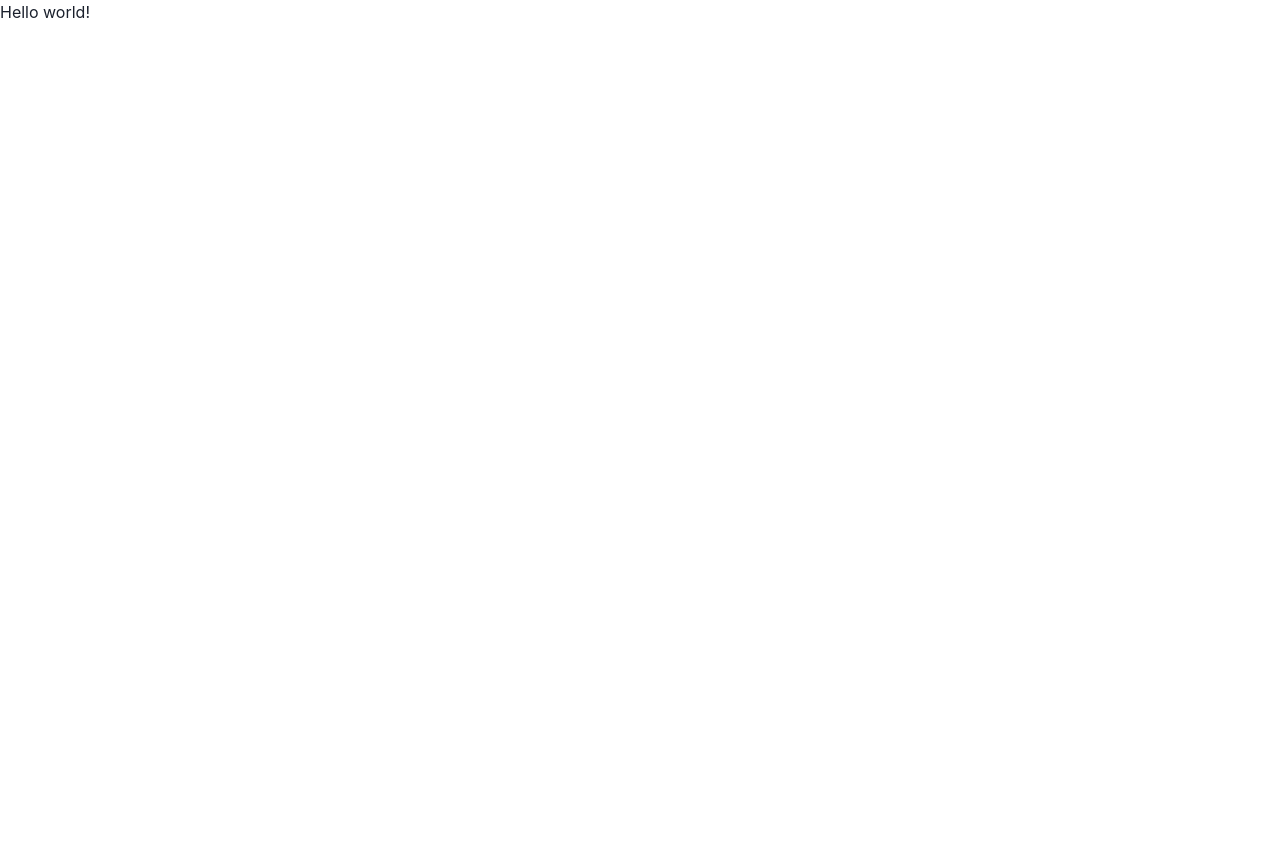
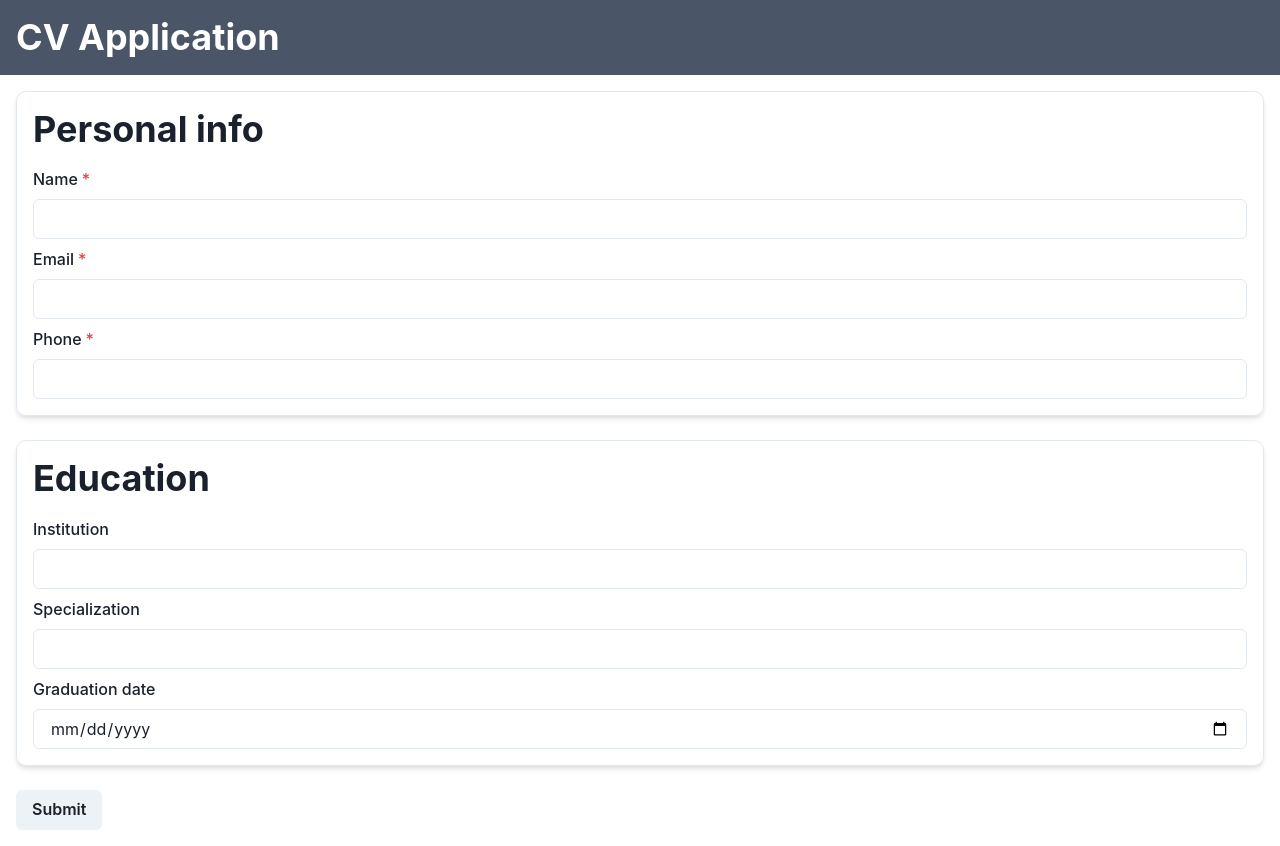
Before and after one commit to isikava/cv-app, a React (Create React App) app: page / in a window 1280 px wide. Before the commit the page ends 800 px from the top, so only its background shows below. Built offline with nearby package versions, Linux system fonts and the light colour scheme.

Commit message:
Form mockup

```diff
--- a/src/App.js
+++ b/src/App.js
@@ -1,8 +1,87 @@
 import React from 'react';
-import { ChakraProvider, theme } from '@chakra-ui/react';
+import {
+  Box,
+  Button,
+  ChakraProvider,
+  FormControl,
+  FormLabel,
+  HStack,
+  Heading,
+  Input,
+  InputGroup,
+  InputLeftAddon,
+  VStack,
+  theme,
+} from '@chakra-ui/react';
+
+export const Header = () => {
+  return (
+    <Box as="header" p={4} bg="gray.600" color="white">
+      <Heading as="h1">CV Application</Heading>
+    </Box>
+  );
+};
+
+export const FormSection = ({ title, children, ...props }) => {
+  return (
+    <Box
+      as="section"
+      p={4}
+      shadow="md"
+      border="1px"
+      borderColor="gray.200"
+      borderRadius={10}
+      {...props}
+    >
+      <Heading mb={4}>{title}</Heading>
+      <VStack>{children}</VStack>
+    </Box>
+  );
+};
+
+export const Main = () => {
+  return (
+    <Box as="main" p={4}>
+      <FormSection title="Personal info" mb={6}>
+        <FormControl isRequired>
+          <FormLabel>Name</FormLabel>
+          <Input type="text" />
+        </FormControl>
+        <FormControl isRequired>
+          <FormLabel>Email</FormLabel>
+          <Input type="email" />
+        </FormControl>
+        <FormControl isRequired>
+          <FormLabel>Phone</FormLabel>
+          <Input type="tel" />
+        </FormControl>
+      </FormSection>
+      <FormSection title="Education" mb={6}>
+        <FormControl>
+          <FormLabel>Institution</FormLabel>
+          <Input type="text" />
+        </FormControl>
+        <FormControl>
+          <FormLabel>Specialization</FormLabel>
+          <Input type="text" />
+        </FormControl>
+        <FormControl>
+          <FormLabel>Graduation date</FormLabel>
+          <Input type="date" />
+        </FormControl>
+      </FormSection>
+      <Button>Submit</Button>
+    </Box>
+  );
+};
 
 function App() {
-  return <ChakraProvider theme={theme}>Hello world!</ChakraProvider>;
+  return (
+    <ChakraProvider theme={theme}>
+      <Header />
+      <Main />
+    </ChakraProvider>
+  );
 }
 
 export default App;
```
Also changed, not shown: src/TestChakra.jsx (added, +75 -0 lines).
